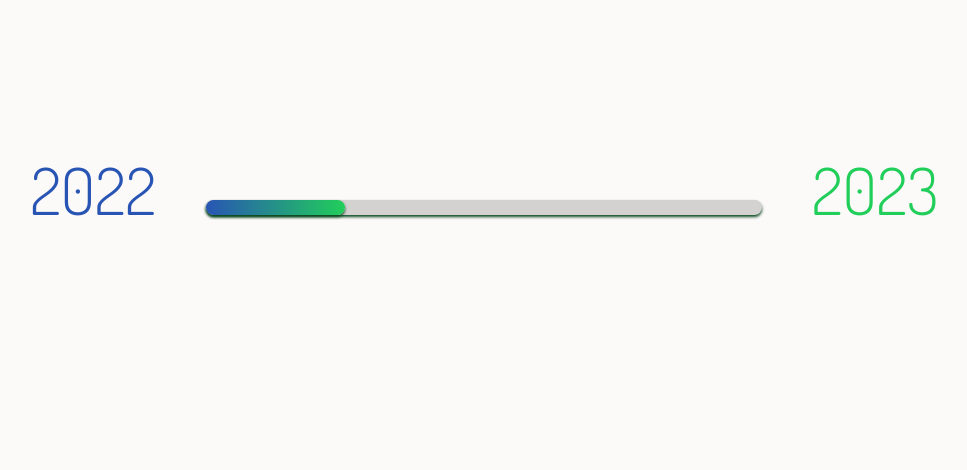
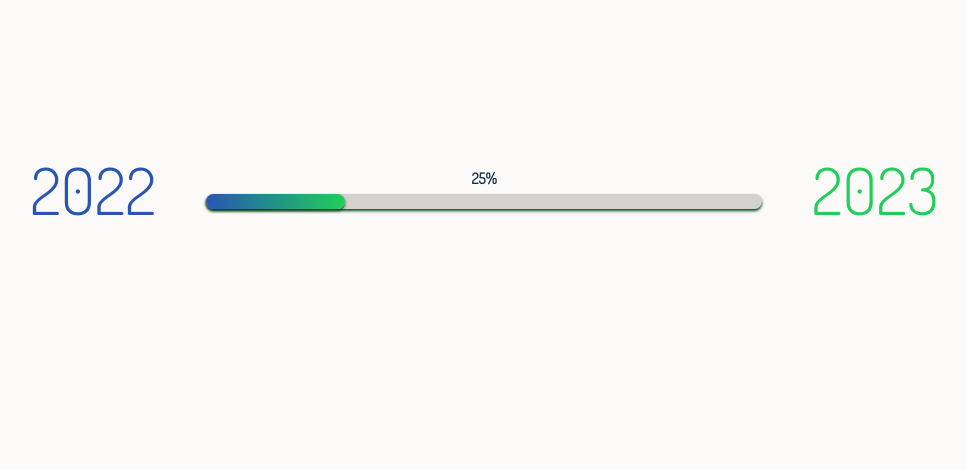
Before and after one commit to timur-hef/age-check, a Django app: page / in a window 1280 px wide. Shown: the part 258-728 px from the top of the page, without its empty margins (156-1123 px from the left). Run offline with Django 4.2, Linux system fonts and the light colour scheme.

Commit message:
center progress_bar, added percentage show

```diff
--- a/static/age/css/styles.css
+++ b/static/age/css/styles.css
@@ -63,6 +63,18 @@ body {
 }
 .middle {
 	display: table-cell;
+	vertical-align: middle;
+    height: 100%;
+}
+.another_one{
+	height: 100%;
+}
+.percent {
+	font-size: 15px;
+	font-weight: 800;
+	text-align: center;
+	width: 100%;
+	padding-bottom: 1%;
 }
 .progress_bar {
 	background-color: #d4d1d1;
--- a/static/age/js/first.js
+++ b/static/age/js/first.js
@@ -9,6 +9,7 @@ let now;
 display_age = document.querySelector('.timer');
 progress = document.querySelector('.progress_done');
 left = document.querySelector('.left');
+percent = document.querySelector('.percent');
 right = document.querySelector('.right');
 
 
@@ -34,8 +35,9 @@ function start() {
 
         year_done = Math.round((now - prev_new_year) * 100 / (new Date(current_year + 1,0,1) - prev_new_year));
 
-        left.textContent = current_year
-        right.textContent = current_year + 1
+        left.textContent = current_year;
+        right.textContent = current_year + 1;
+        percent.textContent = year_done + '%';
         progress.style.width = year_done + '%';
         progress.style.opacity = 1;
     }, 100);
--- a/templates/age/age.html
+++ b/templates/age/age.html
@@ -17,6 +17,7 @@
         <div class="progress">
             <div class="left">0</div>
             <div class="middle">
+                <div class="percent">0%</div>
                 <div class="progress_bar">
                     <div class="progress_done"></div>
                 </div>
```
